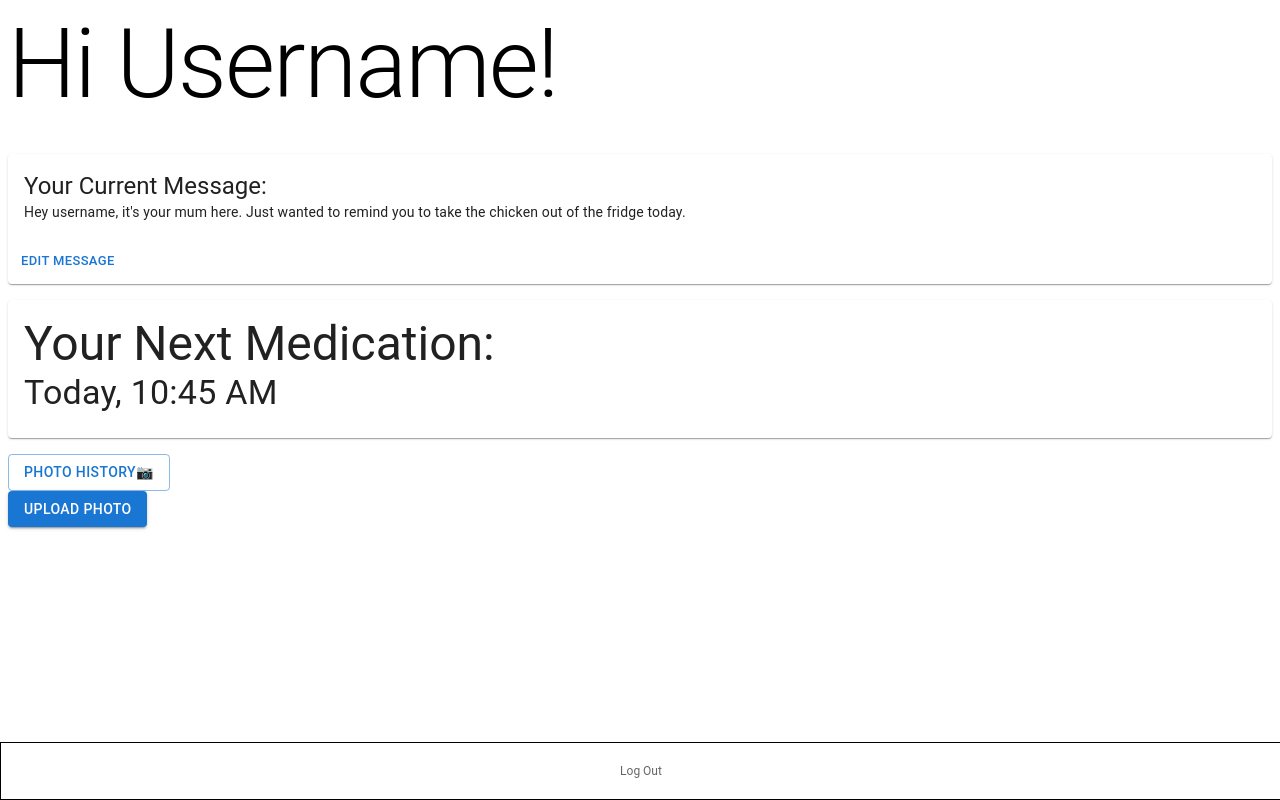
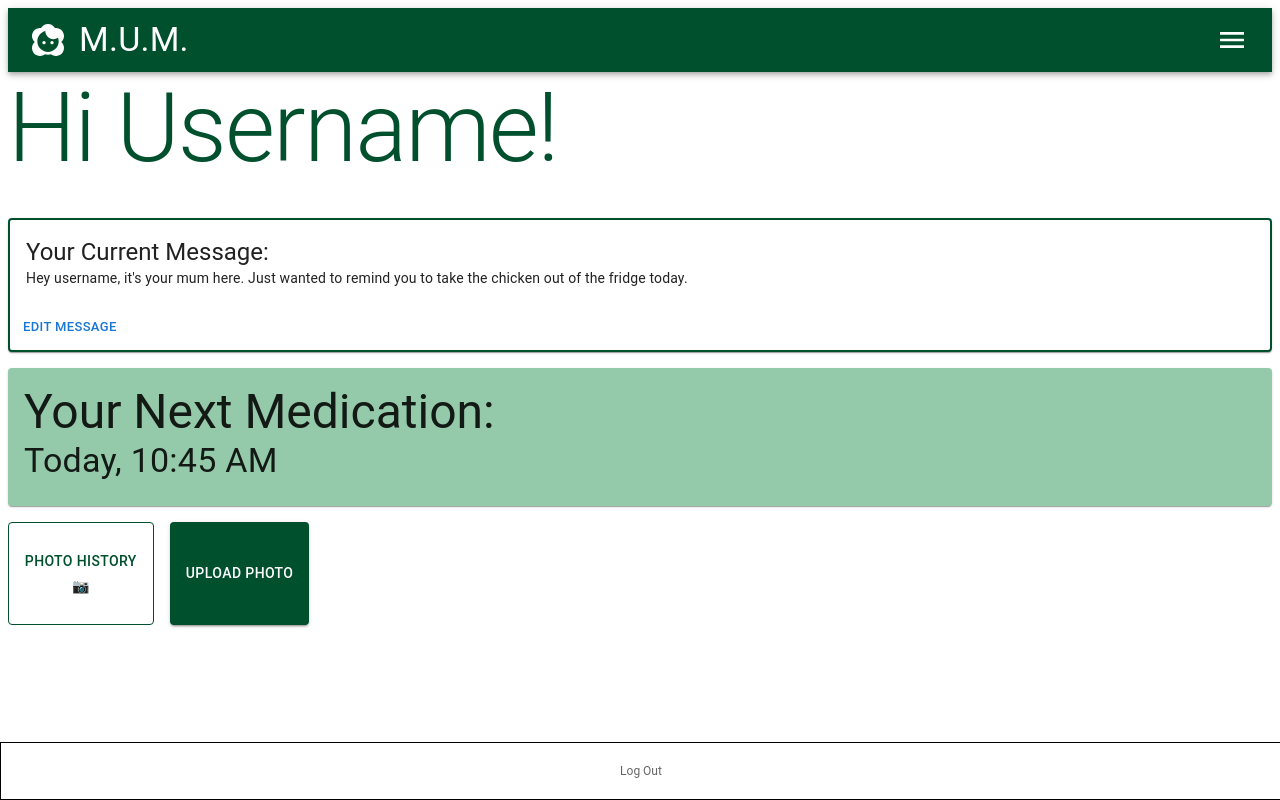
Before and after one commit to isabellekwan/nw-hacks, a Next.js app in the folder front/mum/: page /home in a window 1280 px wide. Built offline with nearby package versions, Linux system fonts and the light colour scheme.

Commit message:
Modified all home UI

```diff
--- /dev/null
+++ b/front/mum/components/header.jsx
@@ -0,0 +1,35 @@
+import React from "react";
+import AppBar from "@mui/material/AppBar";
+import Toolbar from "@mui/material/Toolbar";
+import Typography from "@mui/material/Typography";
+import Face2Icon from '@mui/icons-material/Face2';
+import MenuIcon from '@mui/icons-material/Menu';
+
+const Header = () => {
+  return (
+    <AppBar
+      position="sticky"
+      style={{
+        top: 0,
+        backgroundColor: "#004f2d",
+        width: "100%", // Set the width to 100%
+        left: 0,
+        right: 0,
+      }}
+    >
+      <Toolbar style={{ justifyContent: "space-between" }}>
+        <div style={{ display: "flex", alignItems: "center" }}>
+          <Face2Icon style={{ marginRight: "15px", fontSize: "2rem" }} />
+          <Typography variant="h4" component="div">
+            M.U.M.
+          </Typography>
+        </div>
+
+        {/* Right side: Menu icon */}
+        <MenuIcon style={{ fontSize: "2rem" }} />
+      </Toolbar>
+    </AppBar>
+  );
+};
+
+export default Header;
--- a/front/mum/components/message.jsx
+++ b/front/mum/components/message.jsx
@@ -13,7 +13,7 @@ export default function Message() {
 
   return (
     <div>
-      <Card sx={{ minWidth: 275 }}>
+      <Card sx={{ minWidth: 275, border: "2px solid #004f2d" }}>
         <CardContent>
           <Typography variant="h5" component="div">
             Your Current Message:
--- a/front/mum/components/nextMeds.jsx
+++ b/front/mum/components/nextMeds.jsx
@@ -11,7 +11,7 @@ import EditMessage from "./editMessage";
 export default function NextMeds() {
   return (
     <div>
-      <Card sx={{ minWidth: 275, marginTop: 2, marginBottom: 2 }}>
+      <Card sx={{ minWidth: 275, marginTop: 2, marginBottom: 2, backgroundColor: "#94c9a9"}}>
         <CardContent>
           <Typography variant="h3" component="div">
             Your Next Medication:
--- a/front/mum/components/submitPhoto.jsx
+++ b/front/mum/components/submitPhoto.jsx
@@ -4,7 +4,9 @@ import { Button } from "@mui/material";
 export default function SubmitPhoto() {
   return (
     <div>
-      <Button variant="contained" width="100%">
+      <Button
+        variant="contained"
+        style={{ width: "100%", height: "8vw", color: "#fff", backgroundColor: "#004f2d" }}>
         Upload Photo
       </Button>
     </div>
--- a/front/mum/components/uploadPhoto.jsx
+++ b/front/mum/components/uploadPhoto.jsx
@@ -4,7 +4,7 @@ import { Button } from "@mui/material";
 export default function UploadPhoto() {
   return (
     <div>
-      <Button variant="outlined">Photo History📷</Button>
+      <Button variant="outlined" style={{ width: "90%", height: "8vw", color: "#004f2d", borderColor: "#004f2d" }}>Photo History📷</Button>
     </div>
   );
 }
--- a/front/mum/src/pages/home.js
+++ b/front/mum/src/pages/home.js
@@ -4,9 +4,10 @@ import React from "react";
 import Message from "../../components/message";
 import UploadPhoto from "../../components/uploadPhoto";
 import SubmitPhoto from "../../components/submitPhoto";
-import { Typography } from "@mui/material";
+import { Typography, Box } from "@mui/material";
 import SimpleBottomNavigation from "../../components/Nav";
 import NextMeds from "../../components/nextMeds";
+import Header from "../../components/header";
 /*
 - call on getUser(username) from getData to get their user data, so their username
 - do like hi {username} or something
@@ -15,13 +16,16 @@ import NextMeds from "../../components/nextMeds";
 function Home() {
   return (
     <div>
-      <Typography variant="h1" gutterBottom>
+      <Header/>
+      <Typography variant="h1" gutterBottom style={{ color: "#004f2d" }}>
         Hi Username!
       </Typography>
       <Message />
       <NextMeds />
-      <UploadPhoto />
-      <SubmitPhoto />
+      <div style={{ display: "flex" }}>
+        <UploadPhoto style={{ flex: 1, marginRight: "10px" }} />
+        <SubmitPhoto style={{ flex: 1 }} />
+      </div>
       <SimpleBottomNavigation />
     </div>
   );
--- a/front/mum/src/pages/login.js
+++ b/front/mum/src/pages/login.js
@@ -6,6 +6,8 @@ import { Button } from "@mui/material";
 import { useState } from "react";
 import CreateAccount from "../../components/createaccount";
 import SignIn from "../../components/signin";
+
+
 
 function Login() {
   const [login, setLogin] = useState(false);
```
